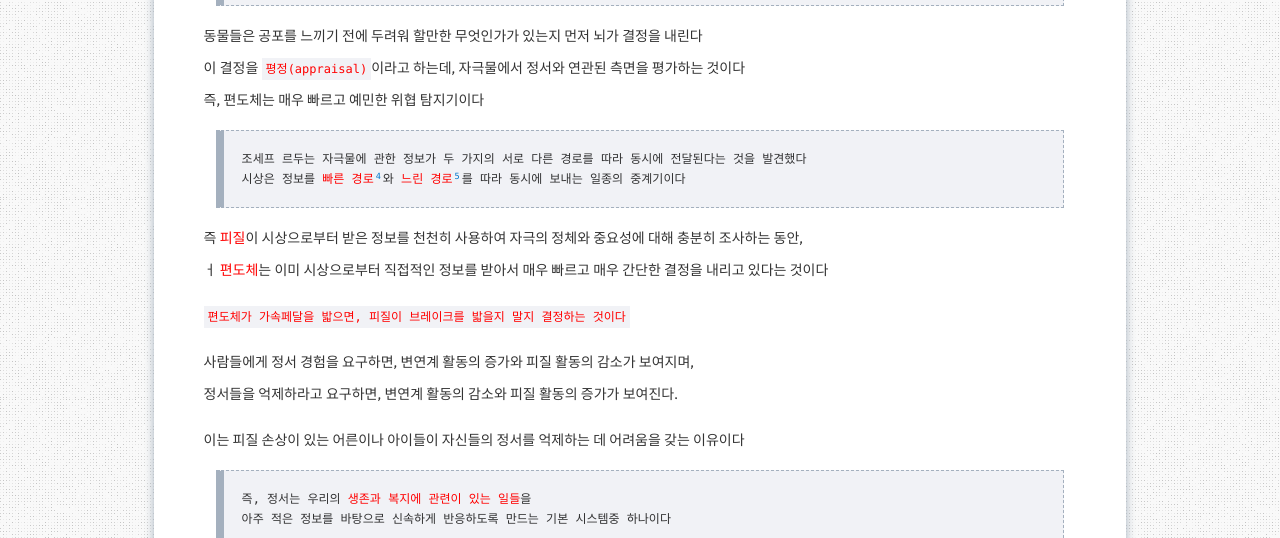
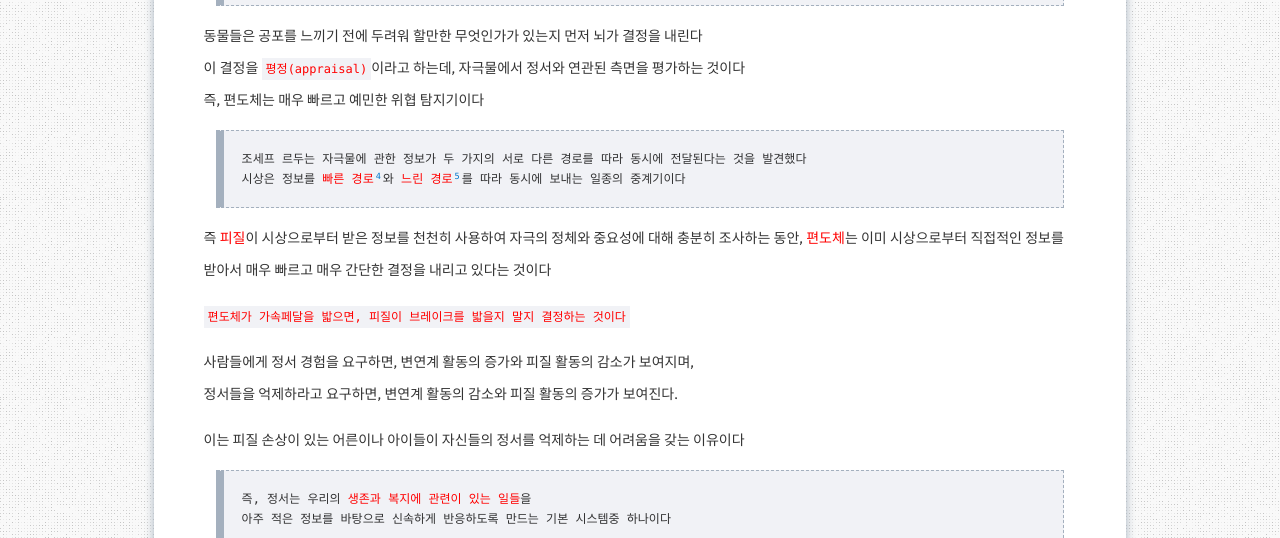
Before and after one commit to aristohyun/aristohyun.github.io, a Jekyll site: the page built from _posts/2021-09-01-psychology_08.md, in a window 1280 px wide and 900 px high, scrolled down 3801 px, cut to the strip 0-538 px from the top of the window. Built offline with Jekyll 4.4.1, drawn with Linux system fonts in a browser that asks for light colours; comment, search, counter and statistics services are not loaded.

```diff
--- a/_posts/2021-09-01-psychology_08.md
+++ b/_posts/2021-09-01-psychology_08.md
@@ -95,8 +95,7 @@ redirect_from:
 > 조세프 르두는 자극물에 관한 정보가 두 가지의 서로 다른 경로를 따라 동시에 전달된다는 것을 발견했다
 > 시상은 정보를 <red>빠른 경로</red>[^fast]와 <red>느린 경로</red>[^slow]를 따라 동시에 보내는 일종의 중계기이다
 
-즉 <red>피질</red>이 시상으로부터 받은 정보를 천천히 사용하여 자극의 정체와 중요성에 대해 충분히 조사하는 동안,
-ㅓ <red>편도체</red>는 이미 시상으로부터 직접적인 정보를 받아서 매우 빠르고 매우 간단한 결정을 내리고 있다는 것이다
+즉 <red>피질</red>이 시상으로부터 받은 정보를 천천히 사용하여 자극의 정체와 중요성에 대해 충분히 조사하는 동안,           <red>편도체</red>는 이미 시상으로부터 직접적인 정보를 받아서 매우 빠르고 매우 간단한 결정을 내리고 있다는 것이다
 
 `편도체가 가속페달을 밟으면, 피질이 브레이크를 밟을지 말지 결정하는 것이다`
 
```
